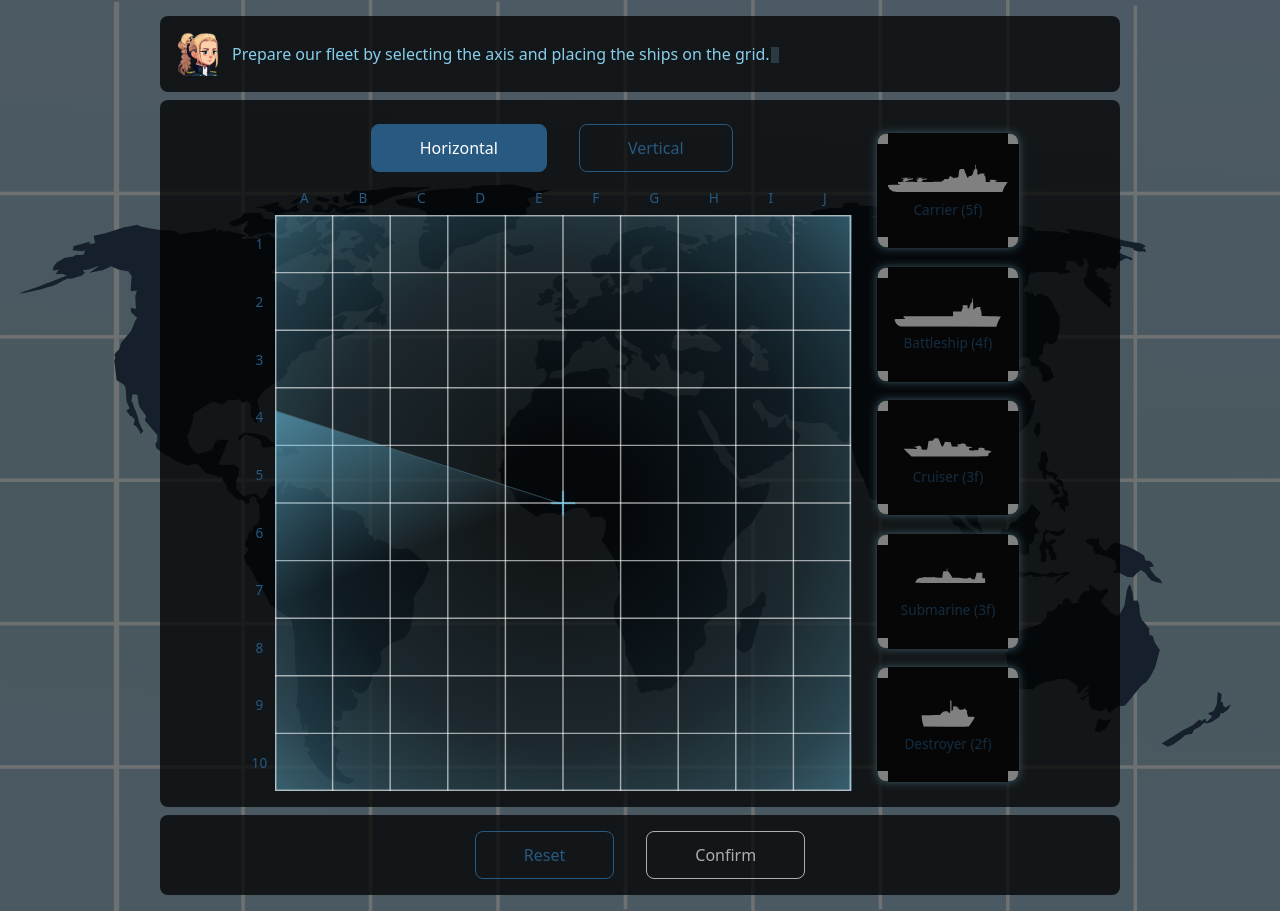
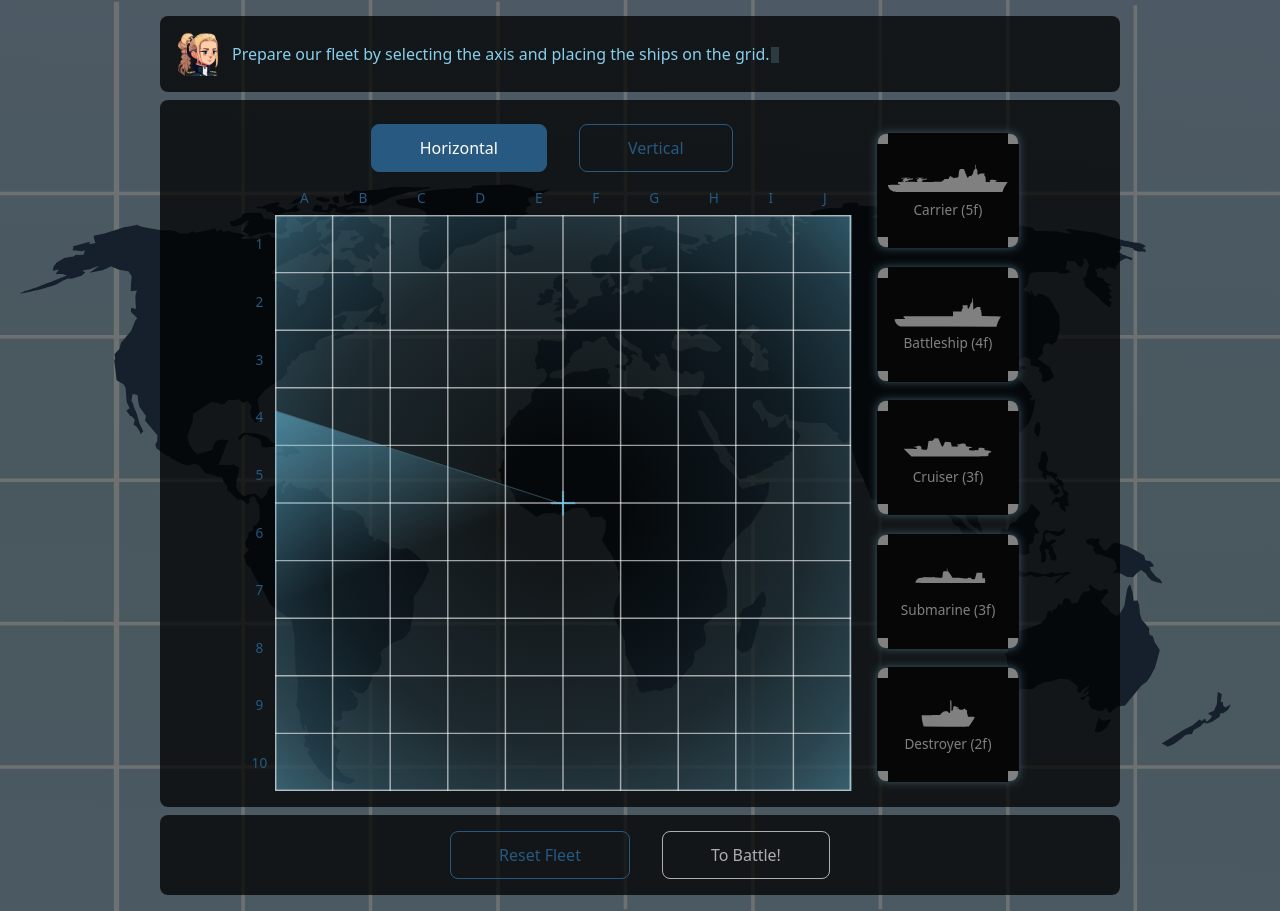
Before and after one commit to blazejzj/battleship, a website built with webpack: page src/index.html in a window 1280 px wide. Both pictures are taken after a click on the button "PREPARE FOR BATTLE!". Built offline with nearby package versions, Linux system fonts and the light colour scheme; files whose address does not match are found by name; a web font is replaced by a local one.

Commit message:
fix: fixed mismatch of shit-card color

```diff
--- a/src/modules/DOMS/setupManager.js
+++ b/src/modules/DOMS/setupManager.js
@@ -117,13 +117,13 @@ class SetupManager {
         const resetButton = helper.create("button", {
             id: "reset-button",
             className: "reset-button",
-            textContent: "Reset",
+            textContent: "Reset Fleet",
         });
 
         const continueButton = helper.create("button", {
             id: "continue-button",
             className: "continue-button",
-            textContent: "Confirm",
+            textContent: "To Battle!",
         });
 
         helper.appendAll(container, [resetButton, continueButton]);
--- a/src/styles/shipSelect.scss
+++ b/src/styles/shipSelect.scss
@@ -16,7 +16,7 @@
     border-radius: $main-border-radius;
     background: transparent;
     font-family: inherit;
-    color: $main-color;
+    color: #ffffff;
     background: $main-opposite-color;
     box-shadow: $blue-light-color 0px 0px 10px 0px;
     transition: all 0.05s linear, visibility 0.01s linear;
```
Also changed, not shown: dist/main.js.
